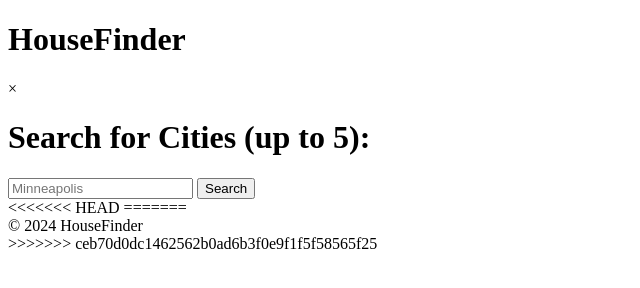
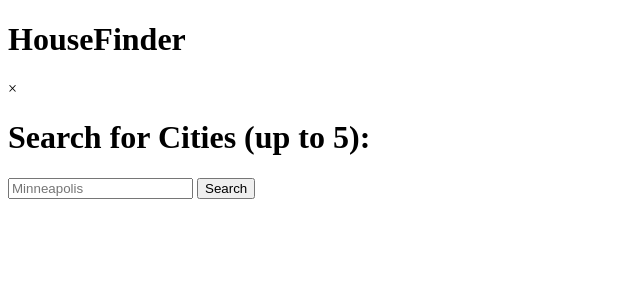
Before and after one commit to Bwolson31/housefinder, a plain HTML site: page index.html in a window 1280 px wide. Shown: the whole page, without its empty margins (0-640 px from the left). Drawn offline with nearby package versions, Linux system fonts and the light colour scheme.

Commit message:
added things

```diff
--- a/index.html
+++ b/index.html
@@ -10,7 +10,7 @@
         <div class="header">
             <h1>HouseFinder</h1>
           </div>
-    <div id="myModal" class="modal">
+    <div id='myModal' class='modal'>
     <div class="modal-content">
         <span class="close">&times;</span>
         <div id="search-area">
@@ -20,14 +20,7 @@
         </div>
     </div>
     </div>
-<<<<<<< HEAD
     <script src="https://code.jquery.com/jquery-3.4.1.min.js"></script>
     <script src="script.js"></script>
-=======
-    <footer>
-        &copy; 2024 HouseFinder
-    </footer>
-    <script src="script.js"></script>
->>>>>>> ceb70d0dc1462562b0ad6b3f0e9f1f5f58565f25
 </body>
 </html>
```
Lines whose indentation alone changed are shown as unchanged.
